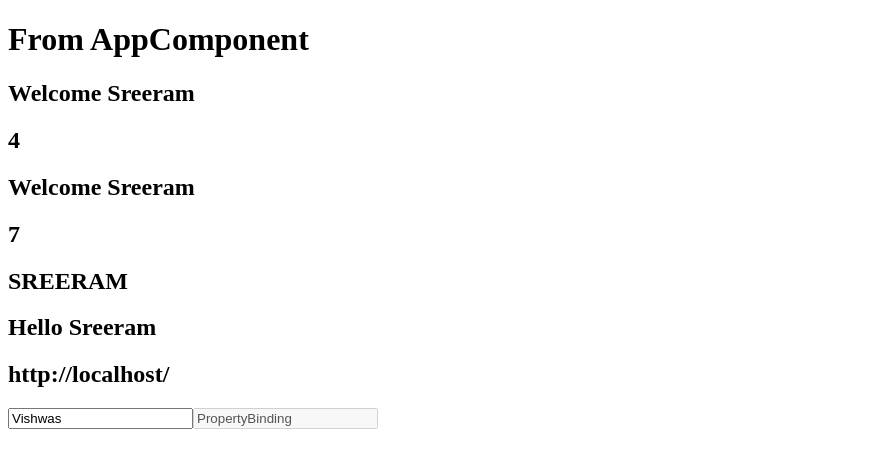
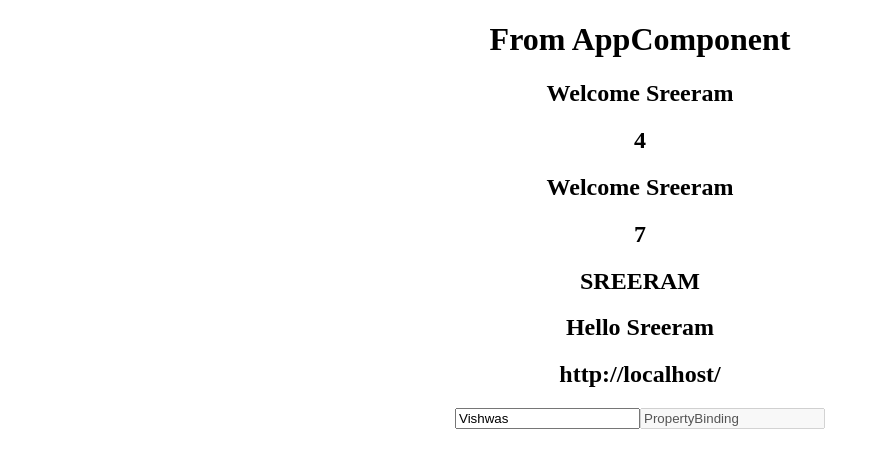
Before and after one commit to SreeramCharagundla/AngularPractice, an Angular app in the folder SampleApplication/: page / in a window 1280 px wide. Shown: the top 468 px of the page, without its empty margins (0-880 px from the left). Built offline with nearby package versions, Linux system fonts and the light colour scheme.

Commit message:
update index.html

```diff
--- a/SampleApplication/src/app/app.component.html
+++ b/SampleApplication/src/app/app.component.html
@@ -1,4 +1,4 @@
-<div style="test-align:center">
+<div style="text-align:center">
 <h1>From AppComponent</h1>
+<app-test></app-test>
 </div>
-<app-test></app-test>
```
